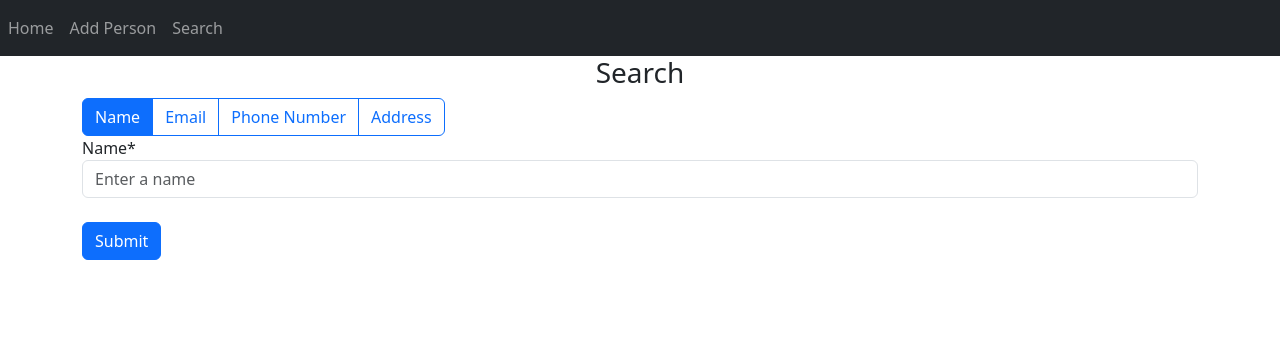
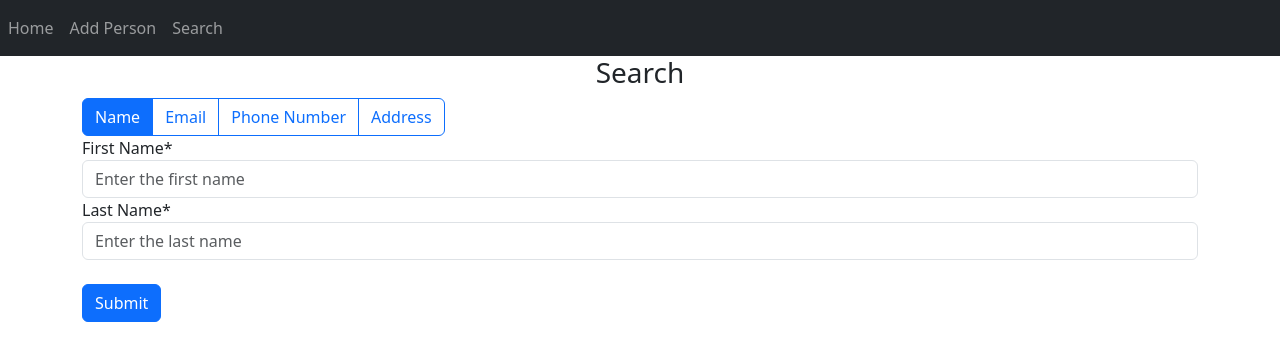
Before and after one commit to nuuenkdaniel/PhoneDirectory, a Flask app: page /search in a window 1280 px wide. Shown: the top 361 px of the page. Run offline with Flask 3, Linux system fonts and the light colour scheme; parts of the project's set-up code (start-up, migrations or seed data) failed here and were passed over; some libraries are stand-ins or nearby versions.

Commit message:
search query works

```diff
--- a/website/static/search.js
+++ b/website/static/search.js
@@ -4,8 +4,10 @@ $(document).ready(function() {
         html = "";
         if(document.querySelector("#name-filter").checked) {
             html += '<div id="name-field">\
-            <label for="name">Name*</label>\
-            <input id="name" type="text" name="name" class="form-control" placeholder="Enter a name" required>\
+            <label for="first_name">Name*</label>\
+            <input id="first_name" type="text" name="first_name" class="form-control" placeholder="Enter a name" required>\
+            <label for="last_name">Last Name*</label>\
+            <input id="last_name" type="text" name="last_name" class="form-control" placeholder="Enter the last name" required>\
             </div>';
         }
         else if(document.getElement) {
--- a/website/templates/search.html
+++ b/website/templates/search.html
@@ -18,8 +18,10 @@
 <form method="POST">
     <div id="search-fields" class="form-group">
         <div id="name-field">
-            <label for="name">Name*</label>
-            <input id="name" type="text" name="name" class="form-control" placeholder="Enter a name" required>
+            <label for="first_name">First Name*</label>
+            <input id="first_name" type="text" name="first_name" class="form-control" placeholder="Enter the first name" required>
+            <label for="last_name">Last Name*</label>
+            <input id="last_name" type="text" name="last_name" class="form-control" placeholder="Enter the last name" required>
         </div>
     </div>
     <br/>
--- a/website/views.py
+++ b/website/views.py
@@ -25,7 +25,8 @@ def add_person():
 @views.route("/search", methods=["GET","POST"])
 def search():
     if request.method == "POST":
-        session["search_name"] = request.form.get("name")
+        session["search_first_name"] = request.form.get("first_name")
+        session["search_last_name"] = request.form.get("last_name")
         session["search_email"] = request.form.get("email")
         session["search_phone_number"] = request.form.get("number")
         session["search_street_address"] = request.form.get("street-address")
@@ -37,5 +38,22 @@ def search():
 
 @views.route("/results")
 def results():
-    print(session["search_name"])
+    from website.database import search
+    table = []
+    columns = []
+    filters = []
+    if session["search_first_name"] != None:
+        table.append("info"); columns.append("first_name"); filters.append(session["search_first_name"])
+        table.append("info"); columns.append("last_name"); filters.append(session["search_last_name"])
+    if session["search_email"] != None:
+        table.append("contact_info"); columns.append("email"); filters.append(session["search_email"])
+    if session["search_phone_number"] != None:
+        table.append("contact_info"); columns.append("phone_number"); filters.append(session["search_phone_number"])
+    if session["search_street_address"] != None:
+        table.append("address"); columns.append("street_address"); filters.append(session["search_street_address"])
+        table.append("address"); columns.append("state"); filters.append(session["search_state"])
+        table.append("address"); columns.append("city"); filters.append(session["search_city"])
+        table.append("address"); columns.append("zipcode"); filters.append(session["search_zipcode"])
+    search(table,columns,filters)
+
     return render_template("results.html")
```
Also changed, not shown: website/database.py (+5 -5 lines).
